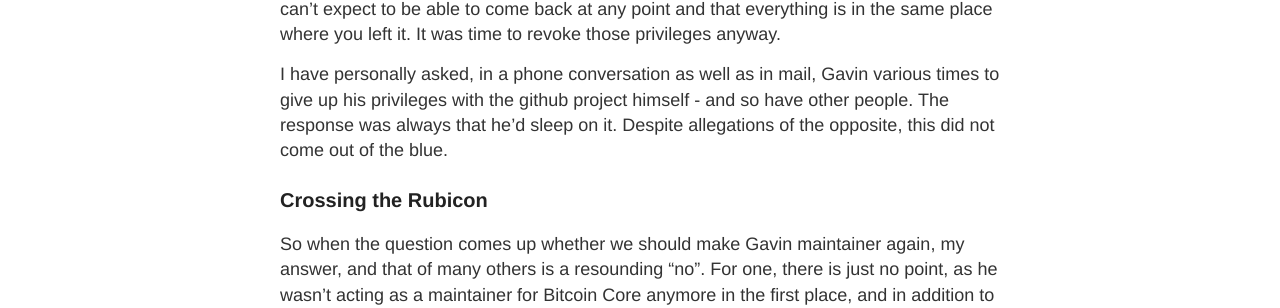
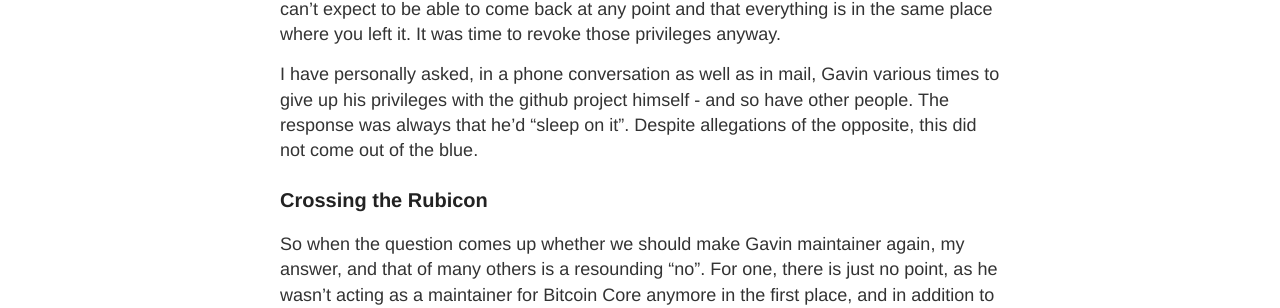
Before and after one commit to laanwj/laanwj.github.io, a Jekyll site: the page built from _posts/2016-05-06-hostility-scams-and-moving-forward.md, in a window 1280 px wide and 900 px high, scrolled down 1745 px. Shown: the part 388-696 px from the top of the window. Built offline with Jekyll 4.4.1, drawn with Linux system fonts in a browser that asks for light colours.

Commit message:
add proper quotes

```diff
--- a/_posts/2016-05-06-hostility-scams-and-moving-forward.md
+++ b/_posts/2016-05-06-hostility-scams-and-moving-forward.md
@@ -98,7 +98,7 @@
 
 I have personally asked, in a phone conversation as well as in mail, Gavin
 various times to give up his privileges with the github project himself - and
-so have other people. The response was always that he'd sleep on it. Despite
+so have other people. The response was always that he'd "sleep on it". Despite
 allegations of the opposite, this did not come out of the blue.
 
 ### Crossing the Rubicon
```
